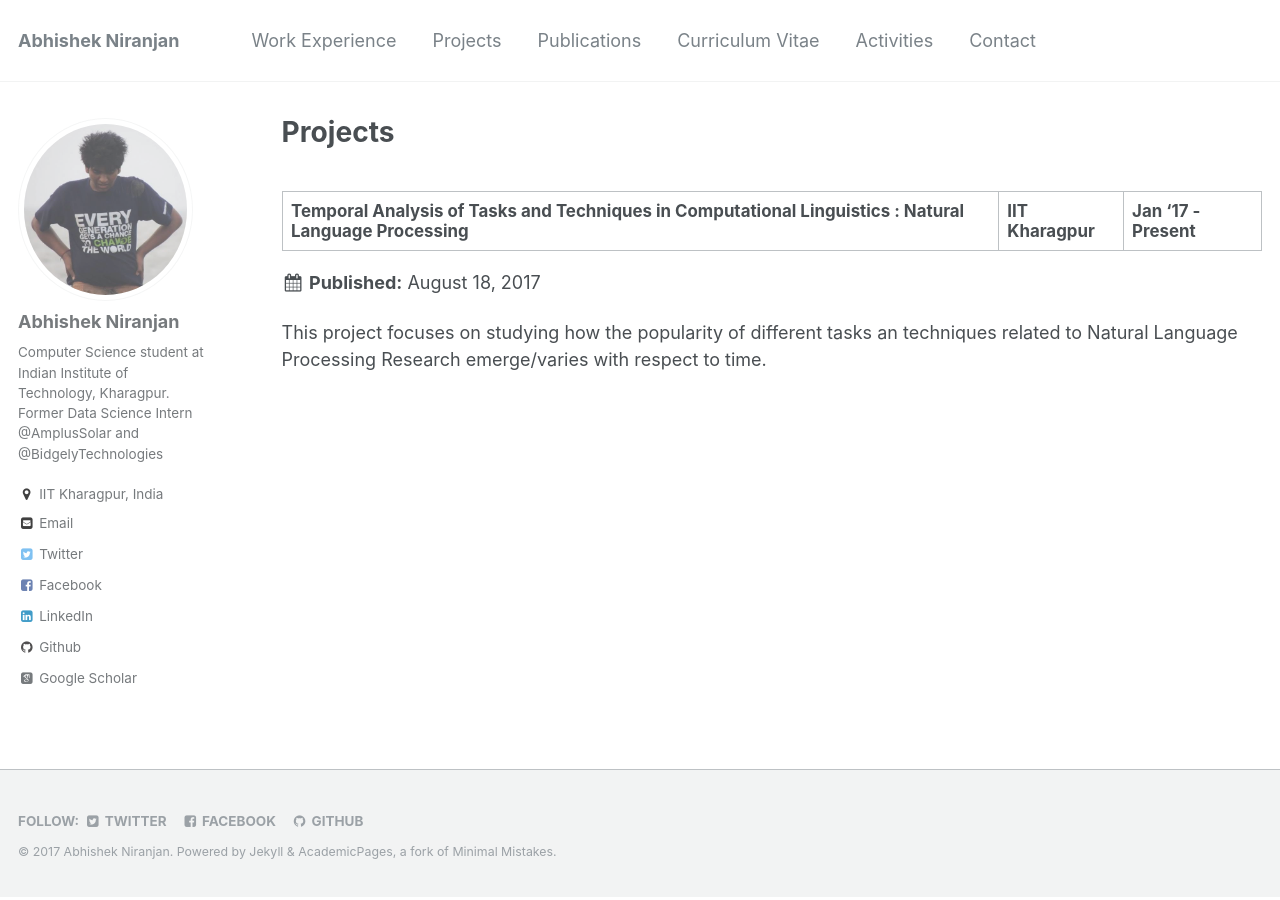
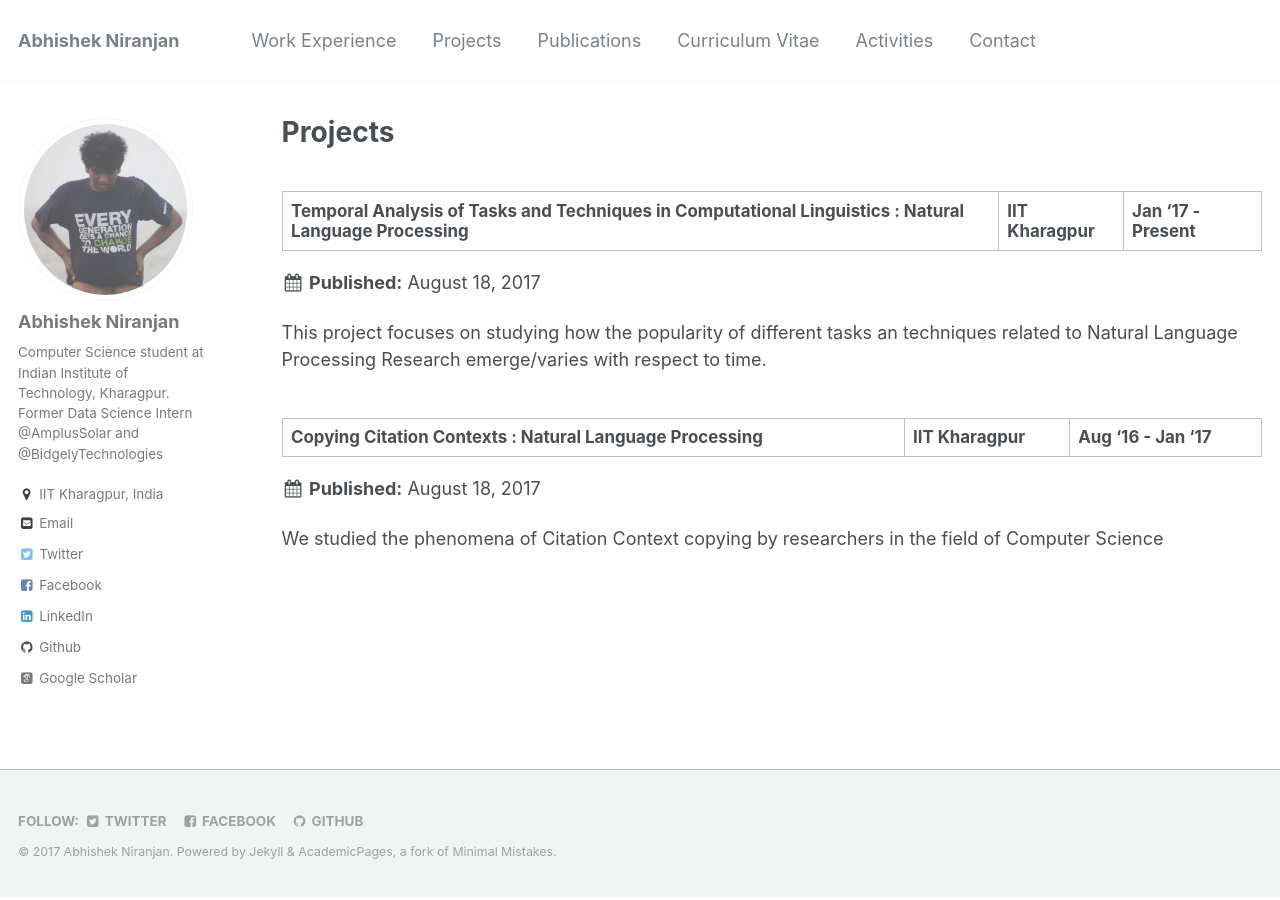
Before and after one commit to abhishek-niranjan/abhishek-niranjan.github.io, a Jekyll site: the page built from _pages/projects.md, in a window 1280 px wide. Built offline with Jekyll 4.4.1, drawn with Linux system fonts in a browser that asks for light colours; some web fonts are replaced.

Commit message:
Added Prj2

```diff
--- /dev/null
+++ b/_portfolio/prj2.md
@@ -0,0 +1,13 @@
+---
+title: "Copying Citation Contexts : Natural Language Processing | IIT Kharagpur | Aug '16 - Jan '17"
+collection: projects
+permalink: /projects/prj2
+excerpt: 'We studied the phenomena of Citation Context copying by researchers in the field of Computer Science'
+venue: 'IIT Kharagpur'
+---
+
+
+* We analyzed a massive dataset comprising of nearly 1.5 million computer science articles and more than 26 million citation
+contexts to understand the behavior of "Copying Citation Contexts" amongst the researchers. I conducted experiments involving cosine similarity measure to reveal the copying pattern in 24 fields of computer science, and examined the variation, of copying phenomena in the most cited research papers, in subsequent 5 years of their publication. _Research Paper accepted in Joint Conference on Digital Libraries(JCDL), 2017_
+
+* [Download paper here](https://arxiv.org/pdf/1705.02499.pdf)
```
Also changed, not shown: _portfolio/prj1.md (+1 -1 lines).
